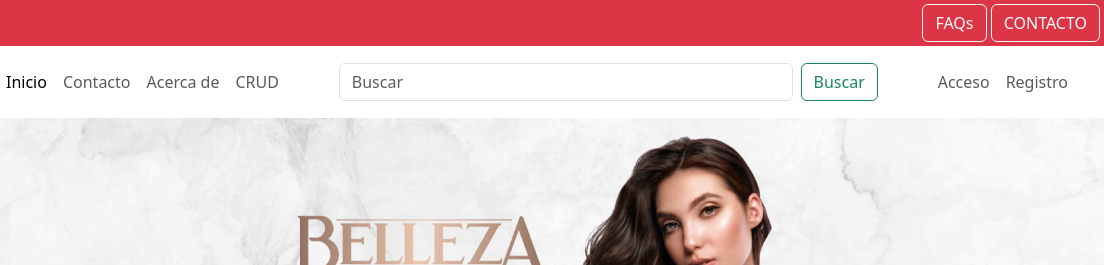
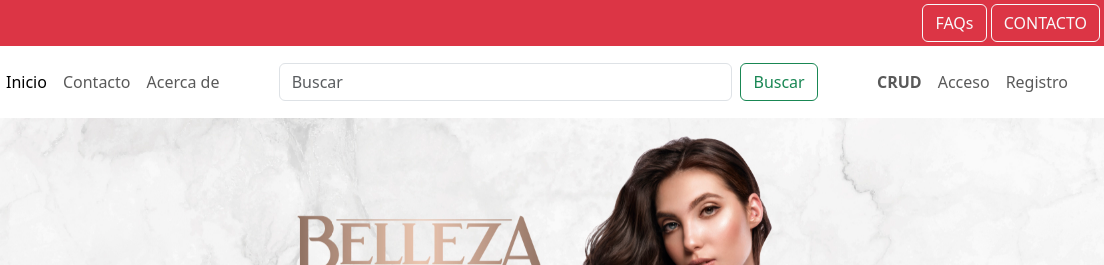
Before and after one commit to henmars/webtauro, a website: page public/index.html in a window 1280 px wide. Shown: the top 265 px of the page, 176-1280 px from the left. Drawn offline with nearby package versions, Linux system fonts and the light colour scheme; no server answers.

Commit message:
Cambié de lugar el CRUD en el navbar dinamico

```diff
--- a/public/index.html
+++ b/public/index.html
@@ -64,15 +64,16 @@
                     <li class="nav-item">
                         <a class="nav-link" href="#">Acerca de</a>
                     </li>
-                    <li class="nav-item" id="crud-item">
-                        <a class="nav-link" href="crud">CRUD</a>
-                    </li>
+
                 </ul>
                 <form class="d-flex w-50" role="search">
                     <input class="form-control me-2" type="search" placeholder="Buscar" aria-label="Buscar">
                     <button class="btn btn-outline-success" type="submit">Buscar</button>
                 </form>
                 <ul class="navbar-nav ms-auto mb-2 mb-lg-0">
+                    <li class="nav-item" id="crud-item">
+                        <a class="nav-link fw-bold" href="crud">CRUD</a>
+                    </li>
                     <!-- Estos elementos se ocultarán y mostrarán dinámicamente -->
                     <li id="login-item" class="nav-item">
                         <a class="nav-link" href="login">Acceso</a>
```
